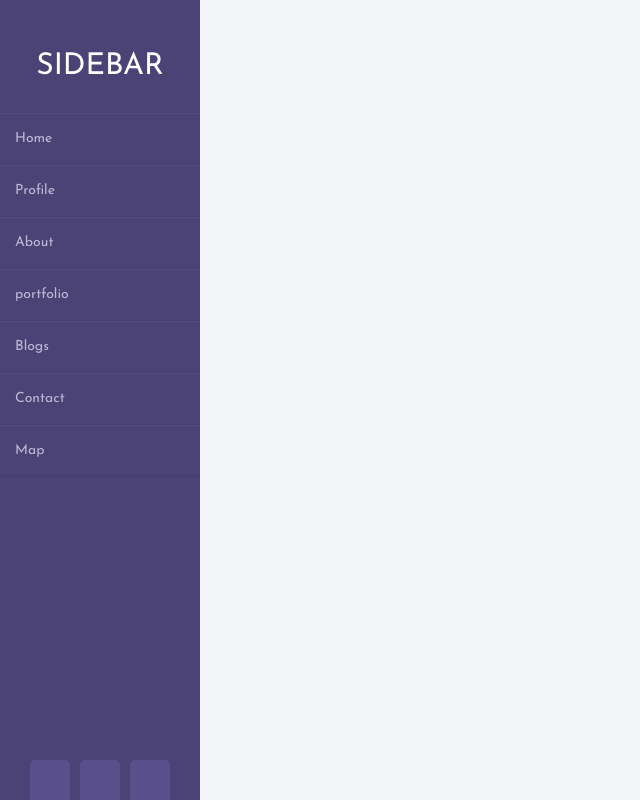
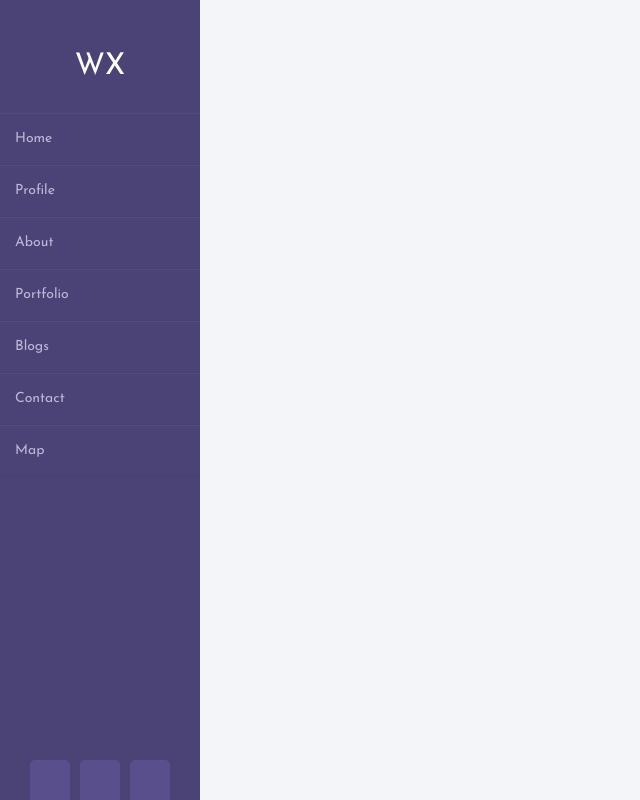
Before and after one commit to willBear/Personal_Website, a Flask app: page / in a window 1280 px wide. Shown: the whole page, without its empty margins (0-640 px from the left). Run offline with Flask 2, Linux system fonts and the light colour scheme; some libraries are stand-ins or nearby versions.

Commit message:
Fixed routes, impending fix on implementing font awesome

```diff
--- a/app/routes.py
+++ b/app/routes.py
@@ -6,4 +6,4 @@ from flask import url_for, render_template
 @app.route('/')
 @app.route('/index')
 def index():
-    return render_template('index.html', title='Home')
+    return render_template('index.html')
--- a/app/templates/base.html
+++ b/app/templates/base.html
@@ -1,7 +1,7 @@
 {% extends 'bootstrap/base.html' %}
 
 {% block title %}
-    {% if title %}{{ title }} - Welcome to Wills Website{% endif %}
+    Welcome to Will Xiong's Website
 {% endblock %}
 
 {% block styles -%}
@@ -17,12 +17,12 @@
 {% block navbar %}
 <div class="wrapper">
     <div class="sidebar">
-        <h2>Sidebar</h2>
+        <h2>WX</h2>
         <ul>
             <li><a href="#"><i class="fas fa-home"></i>Home</a></li>
             <li><a href="#"><i class="fas fa-user"></i>Profile</a></li>
             <li><a href="#"><i class="fas fa-address-card"></i>About</a></li>
-            <li><a href="#"><i class="fas fa-project-diagram"></i>portfolio</a></li>
+            <li><a href="#"><i class="fas fa-project-diagram"></i>Portfolio</a></li>
             <li><a href="#"><i class="fas fa-blog"></i>Blogs</a></li>
             <li><a href="#"><i class="fas fa-address-book"></i>Contact</a></li>
             <li><a href="#"><i class="fas fa-map-pin"></i>Map</a></li>
```
